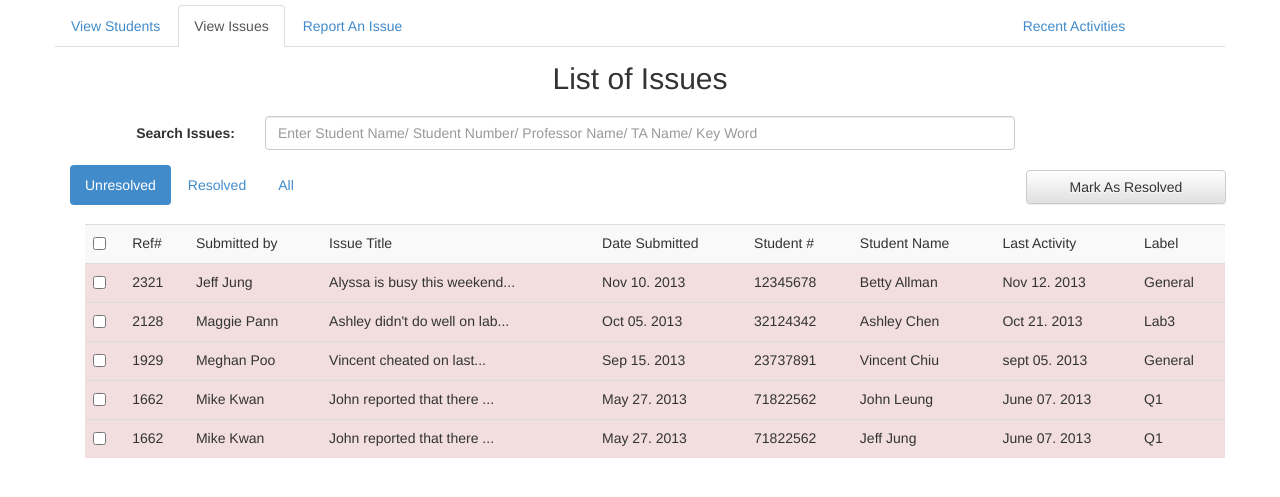
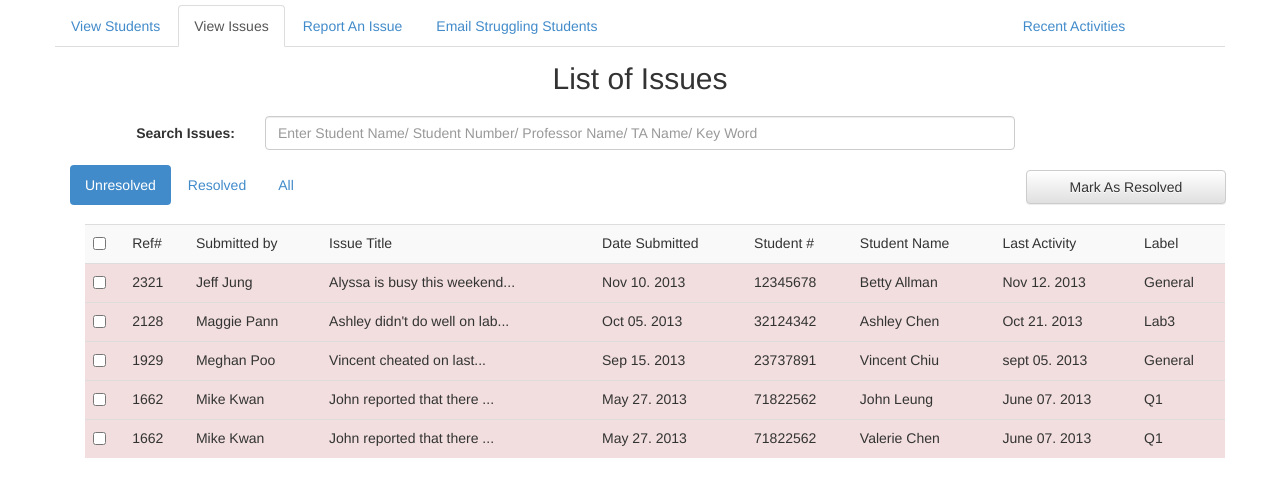
Before and after one commit to midlife83/ArgentineRose, a PHP site: page / in a window 1280 px wide. Shown: the top 497 px of the page. Run offline with PHP 8.4, Linux system fonts and the light colour scheme.

Commit message:
Small fix with student names
forgot to take jeff's name out of the .txt files

```diff
--- a/files/all_issues.txt
+++ b/files/all_issues.txt
@@ -10,9 +10,9 @@
 
 1667|Meghan Poo|Vincent wanted to cancel...|Sept 15. 2013|23738321|Vincent Chiu|sept 05. 2013|General
 
+1662|Mike Kwan|John reported that there ...     |May 27. 2013|71822562|Valerie Chen |June 07. 2013|Q1
 1662|Mike Kwan|John reported that there ...     |May 27. 2013|71822562|John Leung  |June 07. 2013|Q1
 
-1662|Mike Kwan|John reported that there ...     |May 27. 2013|71822562|Jeff Jung  |June 07. 2013|Q1
 1342|Mike Kwan|Winnie the pooh has...|May 27. 2013|32124342|Phoa Leung|June 07. 2013|Lab2
 
 1329|Maggie Pann|Ashley didn't do well on lab...|April 12. 2013|32124342|Ashley Chen|May 21. 2013|Lab2
--- a/files/unresolved_issues.txt
+++ b/files/unresolved_issues.txt
@@ -2,4 +2,4 @@
 2128|Maggie Pann|Ashley didn't do well on lab...|Oct 05. 2013|32124342|Ashley Chen |Oct 21. 2013|Lab3
 1929|Meghan Poo|Vincent cheated on last...      |Sep 15. 2013|23737891|Vincent Chiu|sept 05. 2013|General
 1662|Mike Kwan|John reported that there ...     |May 27. 2013|71822562|John Leung  |June 07. 2013|Q1
-1662|Mike Kwan|John reported that there ...     |May 27. 2013|71822562|Jeff Jung  |June 07. 2013|Q1
+1662|Mike Kwan|John reported that there ...     |May 27. 2013|71822562|Valerie Chen |June 07. 2013|Q1
--- a/index.php
+++ b/index.php
@@ -30,6 +30,10 @@
 
     <li class="left">
      <a href="#report_issues_tab" data-toggle="tab">Report An Issue</a>
+    </li>
+
+    <li class="left">
+     <a href="#email_students" data-toggle="tab">Email Struggling Students</a>
     </li>
 
 	<li class="right" style="width:300px; text-align:center">
@@ -241,7 +245,7 @@
     <div class="alyssa col-sm-10" id="student-two">
       <div class="panel panel-primary">
         <div class="panel-heading">
-          <h3 class="panel-title">Jeff Jung</h3>
+          <h3 class="panel-title">Valerie Chen</h3>
         </div>
         <div class="panel-body">
           <div class="row">
@@ -249,7 +253,7 @@
                 <img src="assets/person.png">
             </div>
             <div class="col-sm-6">
-              <h4>Name: Jeff Jung</h4>
+              <h4>Name: Valerie Chen</h4>
               <h5>Student No: 2342342</h5>
             </div>
           </div>
@@ -313,7 +317,7 @@
                         {
                           $split=explode( '|', $lines);
                           $name = str_replace(' ', '', $split[5]);
-                            if ($name=='JeffJung') {
+                            if ($name=='ValerieChen') {
                             echo '<tr class="danger">';
                             foreach($split as $line)
                             {
@@ -351,7 +355,7 @@
                       {
                         $split=explode( '|', $lines);
                         $name = str_replace(' ', '', $split[5]);
-                          if ($name=='JeffJung') {
+                          if ($name=='ValerieChen') {
                           echo '<tr class="success">';
                           foreach($split as $line)
                           {
```
